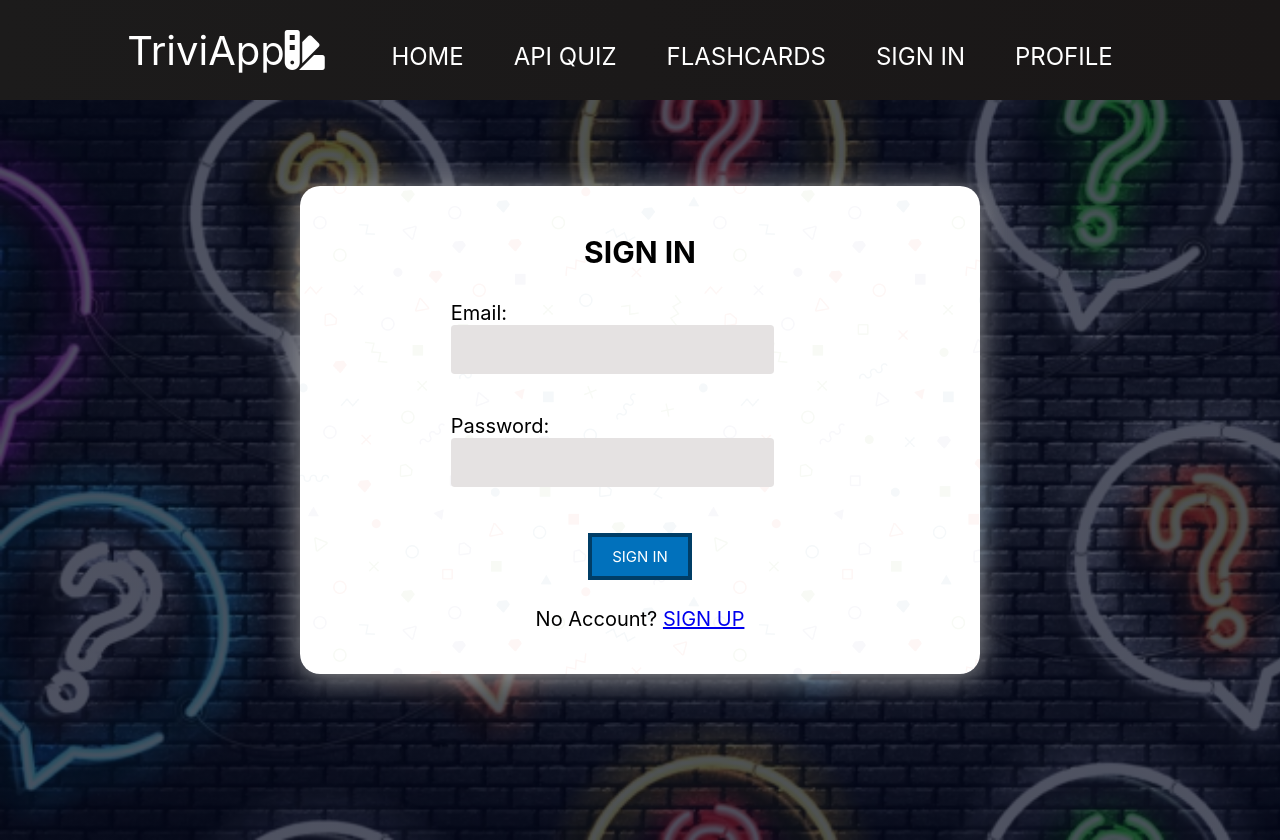
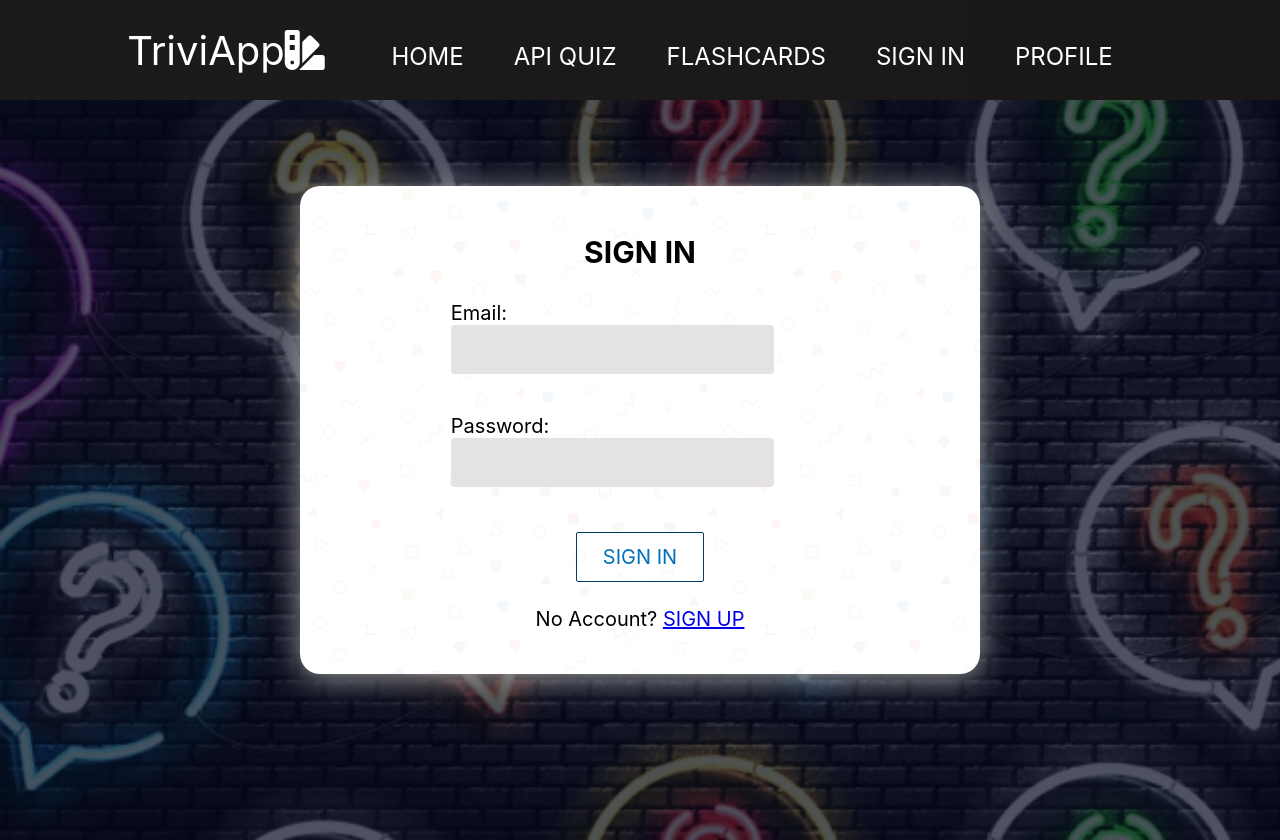
Before and after one commit to Nijzl/novi-eindopdracht-frontend-react-versie3, a React (Create React App) app: page /sign-in in a window 1280 px wide. Built offline with nearby package versions, Linux system fonts and the light colour scheme; no server answers.

Commit message:
Button component gemaakt en toegepast

```diff
--- /dev/null
+++ b/src/components/Button/Button.css
@@ -0,0 +1,46 @@
+:root {
+    --primary: #0171BCFF;
+}
+
+.btn {
+    padding: 8px 20px;
+    border-radius: 2px;
+    outline: none;
+    border: none;
+    cursor: pointer;
+}
+
+.btn--primary {
+    background-color: var(--primary);
+    color: #fff;
+    border: 1px solid #003D66FF;
+}
+
+.btn--outline {
+    background-color: transparent;
+    color: #0171BCFF;
+    padding: 8px 20px;
+    border: 1px solid #003D66FF;
+    margin: 5px;
+    transition: all 0.3s ease-out;
+}
+
+.btn--medium {
+    padding: 8px 20px;
+    font-size: 18px;
+}
+
+.btn--large {
+    padding: 12px 26px;
+    font-size: 20px;
+}
+
+.btn--large:hover,
+.btn--medium:hover {
+    transition: all 0.3s ease-out;
+    background: #0171BCFF;
+    color: #fff;
+    border: 1px solid #003D66FF;
+    transform: scale(1.25);
+    transition: 250ms;
+}
--- /dev/null
+++ b/src/components/Button/Button.js
@@ -0,0 +1,33 @@
+import React from 'react';
+import { Link } from 'react-router-dom';
+import "./Button.css";
+
+const STYLES = ['btn--primary', 'btn--outline', 'btn--test'];
+
+const SIZES = ['btn--medium', 'btn--large'];
+
+export const Button = ({
+                           children,
+                           type,
+                           onClick,
+                           buttonStyle,
+                           buttonSize
+                       }) => {
+    const checkButtonStyle = STYLES.includes(buttonStyle)
+        ? buttonStyle
+        : STYLES[0];
+
+    const checkButtonSize = SIZES.includes(buttonSize) ? buttonSize : SIZES[0];
+
+    return (
+        <Link to='/sign-up' className='btn-mobile'>
+            <button
+                className={ `btn ${ checkButtonStyle } ${ checkButtonSize }`}
+                onClick={ onClick }
+                type={ type }
+            >
+                { children }
+            </button>
+        </Link>
+    );
+};
--- a/src/components/HeroSection/HeroSection.js
+++ b/src/components/HeroSection/HeroSection.js
@@ -3,10 +3,10 @@ import "./HeroSection.css";
 
 function HeroSection(){
     return(
-        <div className="hero-container">
+        <section className="hero-container">
             <h1> Welcome to TriviApp <i className="fa-solid fa-swatchbook"/> </h1>
             <h2> Expand your knowledge </h2>
-        </div>
+        </section>
     );
 }
 
--- a/src/index.css
+++ b/src/index.css
@@ -27,29 +27,6 @@ code {
   monospace;
 }
 
-button {
-  background: #0171BCFF;
-  padding: 0.5rem 1rem;
-  font-size: 0.75rem;
-  color: white;
-  border: 4px solid #003D66FF;
-  cursor: pointer;
-  transition: all 0.2s;
-}
-
-button:hover {
-  background: hsl(204, 100%, 31%);
-  transform: scale(1.25);
-}
-
-button:active {
-  background: hsl(204, 100%, 24%);
-}
-
-button:disabled {
-  opacity: 0.8;
-}
-
 input {
   font-size: 0.75rem;
 }
--- a/src/pages/FlashcardsPage/FlashcardsPage.js
+++ b/src/pages/FlashcardsPage/FlashcardsPage.js
@@ -3,6 +3,7 @@ import axios from 'axios';
 import FlashcardList from "./Flashcards/FlashcardList";
 import Footer from "../../components/Footer/Footer";
 import "./Flashcards.css";
+import {Button} from "../../components/Button/Button";
 
 function FlashcardsPage(){
 
@@ -68,7 +69,7 @@ function FlashcardsPage(){
                     <input type="number" id="amount" min="1" step="1" defaultValue={ 10 } ref={ amountEl }/>
                 </div>
                 <div className="form-group">
-                    <button> GENERATE </button>
+                    <Button buttonStyle="btn-primary" buttonSize="btn--medium"> GENERATE </Button>
                 </div>
             </form>
 
--- a/src/pages/PlayQuizAPIPage/PlayAPIQuiz/EndScreenAPI.js
+++ b/src/pages/PlayQuizAPIPage/PlayAPIQuiz/EndScreenAPI.js
@@ -1,13 +1,14 @@
 import { motion } from "framer-motion";
 import { Link } from "react-router-dom";
+import { Button } from "../../../components/Button/Button";
 import "./EndScreen.css";
 
 function EndStat({ label, value }) {
     return (
-        <div className="end-screen__stat">
+        <section className="end-screen__stat">
             <div className="end-screen__stat-label"> { label } </div>
             <div className="end-screen__stat-value"> { value } </div>
-        </div>
+        </section>
     );
 }
 
@@ -37,17 +38,17 @@ function EndScreen({ score, bestScore, onRetryClick, playTime }) {
             <EndStat label="Best Score" value={ bestScore } />
             <EndStat label="Time to Complete" value={ timeString } />
 
-            <div>
-                <button className="end-screen__button" onClick={ onRetryClick }>
+            <section>
+                <Button buttonStyle="btn--outline" buttonSize="btn--large" onClick={ onRetryClick }>
                     RETRY QUIZ
-                </button>
-                <button className="end-screen__button" onClick={ refreshPage }>
+                </Button>
+                <Button buttonStyle="btn--outline" buttonSize="btn--large" onClick={ refreshPage }>
                     FRESH QUIZ
-                </button>
+                </Button>
                 <Link to="/">
-                    <button className="end-screen__button"> HOME </button>
+                    <Button buttonStyle="btn--outline" buttonSize="btn--large"> HOME </Button>
                 </Link>
-            </div>
+            </section>
         </div>
     );
 }
--- a/src/pages/ProfilePage/ProfilePage.js
+++ b/src/pages/ProfilePage/ProfilePage.js
@@ -1,8 +1,11 @@
 import React from "react";
 import { useNavigate } from "react-router-dom";
 import { UserAuth } from "../../data/AuthContext";
+import { Button } from "../../components/Button/Button";
 import Footer from "../../components/Footer/Footer";
+
 import "./ProfilePage.css";
+
 
 function ProfilePage(){
     const { user, logout } = UserAuth();
@@ -15,6 +18,7 @@ function ProfilePage(){
             console.log(e.message)
         }
     }
+
     return (
         <>
             <section className="profile">
@@ -26,7 +30,7 @@ function ProfilePage(){
             <section className="sign-out">
                 <h3> Done for now? </h3>
                 <div className="sign-out-btn">
-                    <button onClick={ handleLogout }> SIGN OUT </button>
+                    <Button buttonStyle="btn--primary" buttonSize="btn--large" onClick={ handleLogout }> SIGN OUT </Button>
                 </div>
             </section>
 
--- a/src/pages/SignIn and SignUp/SignInPage.js
+++ b/src/pages/SignIn and SignUp/SignInPage.js
@@ -3,6 +3,7 @@ import { Link, useNavigate } from 'react-router-dom';
 import { UserAuth } from "../../data/AuthContext";
 import ErrorMessage from "../../components/ErrorMessage/ErrorMessage";
 import "./SignInPage.css";
+import {Button} from "../../components/Button/Button";
 
 const SignInPage = () => {
     const [email, setEmail] = useState('');
@@ -29,25 +30,25 @@ const SignInPage = () => {
                 <h2> SIGN IN </h2>
 
                 <form onSubmit={ handleSubmit }>
-                    <div className="input-container">
+                    <section className="input-container">
                         <label>
                             Email:
                         </label>
                         <input className="input-field" onChange={(e) =>setEmail(e.target.value)} type="email"/>
-                    </div>
+                    </section>
 
-                    <div className="input-container">
+                    <section className="input-container">
                         <label>
                             Password:
                         </label>
                         <input className="input-field" onChange={(e) =>setPassword(e.target.value)} type="password"/>
-                    </div>
+                    </section>
 
                     { error && <ErrorMessage> { error } </ErrorMessage> }
 
-                    <div className="sign-in-btn">
-                        <button> SIGN IN </button>
-                    </div>
+                    <section className="sign-in-btn">
+                        <Button buttonStyle="btn--outline" buttonSize="btn--large"> SIGN IN </Button>
+                    </section>
 
                     <p> No Account? <Link to="/sign-up"> SIGN UP </Link></p>
                 </form>
--- a/src/pages/SignIn and SignUp/SignUpPage.js
+++ b/src/pages/SignIn and SignUp/SignUpPage.js
@@ -3,6 +3,7 @@ import { Link, useNavigate } from "react-router-dom";
 import { UserAuth } from "../../data/AuthContext";
 import ErrorMessage from "../../components/ErrorMessage/ErrorMessage";
 import "./SignInPage.css";
+import {Button} from "../../components/Button/Button";
 
 function SignUpPage() {
 
@@ -60,7 +61,7 @@ function SignUpPage() {
                     { error && <ErrorMessage> { error } </ErrorMessage> }
 
                     <section className="sign-in-btn">
-                        <button> SIGN IN </button>
+                        <Button buttonStyle="btn--outline" buttonSize="btn--large"> SIGN IN </Button>
                     </section>
 
                     <p> Already Registered? <Link to="/sign-in"> SIGN IN </Link></p>
```
